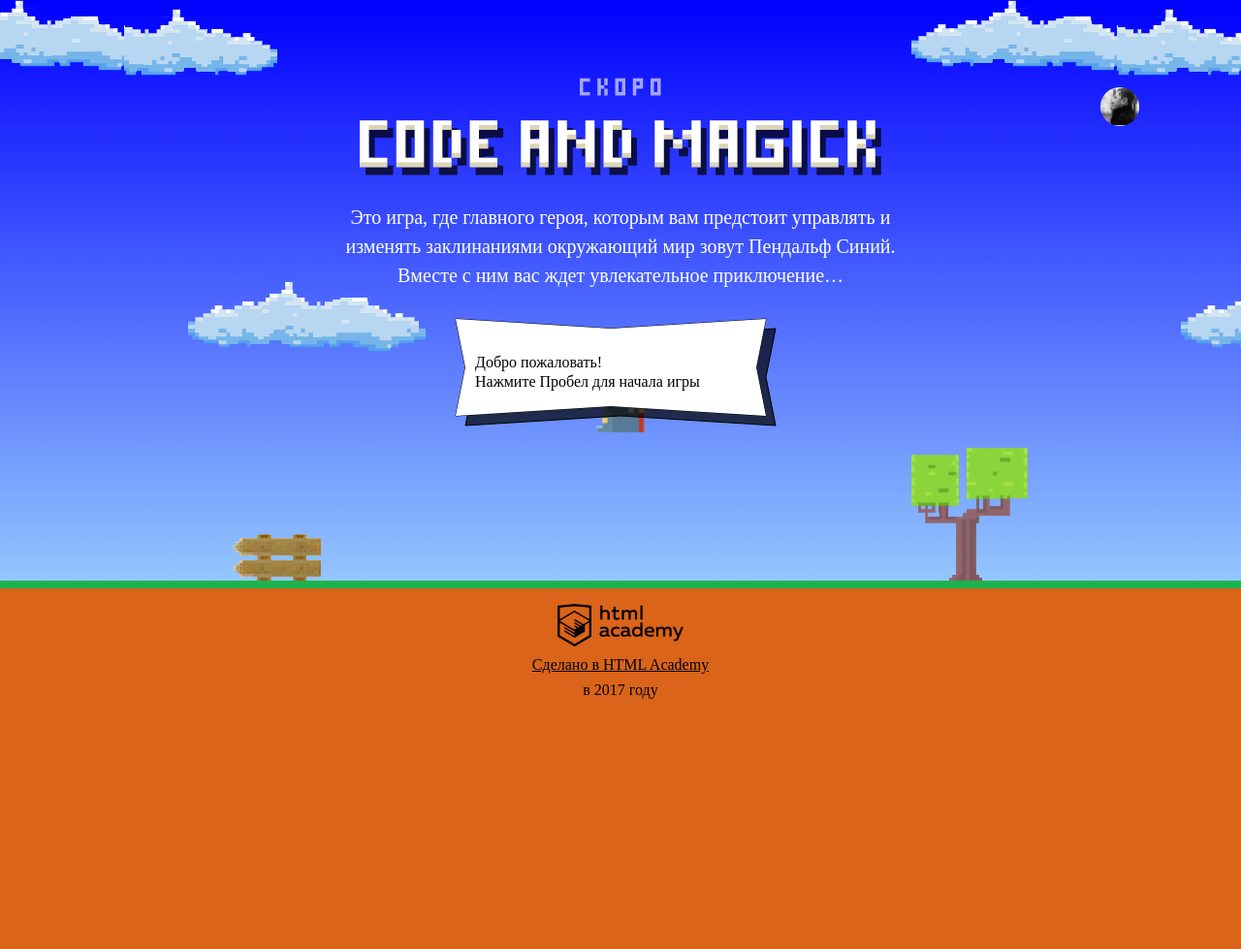
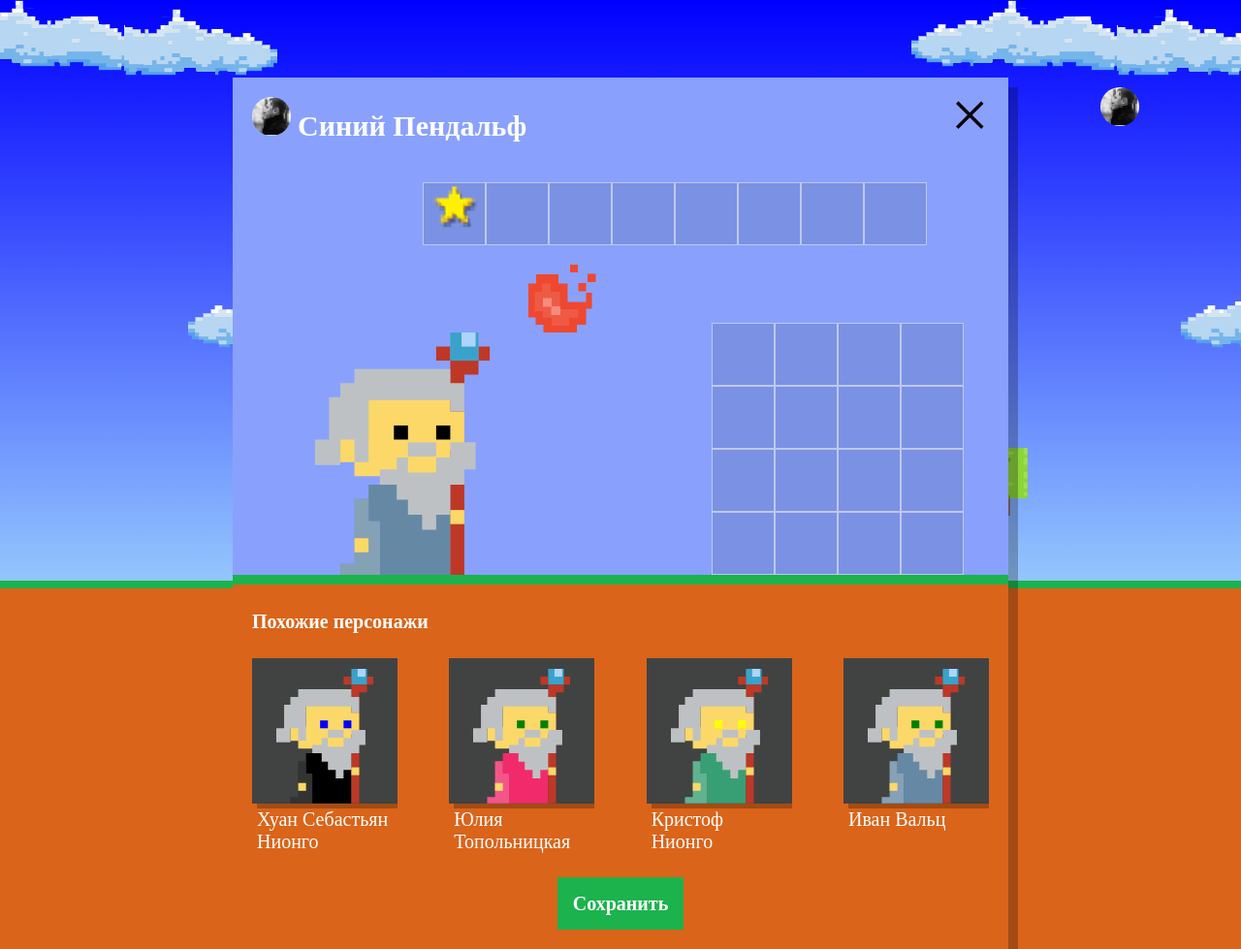
Before and after one commit to Muhammadjewel/885383-code-and-magick-18, a website: page index.html in a window 1280 px wide. Shown: the whole page at 97% size. Before the commit the page ends 800 px from the top, so only its background shows below. Drawn offline with Linux system fonts and the light colour scheme; a web font is replaced by a local one.

Commit message:
Create wizards modal

```diff
--- a/index.html
+++ b/index.html
@@ -207,6 +207,7 @@
   };
 </script>
 <script src="js/game.js"></script>
+<script src="js/setup.js"></script>
 
 </body>
 </html>
--- /dev/null
+++ b/js/setup.js
@@ -0,0 +1,62 @@
+'use strict';
+
+var showSetupModal = function () {
+  var setupModal = document.querySelector('.setup');
+  setupModal.classList.remove('hidden');
+};
+
+var getRandomInt = function (max) {
+  return Math.floor(Math.random() * Math.floor(max));
+};
+
+var generateData = function () {
+  var generatedArray = [];
+  var numberOfWizards = 4;
+  var wizardNames = ['Иван', 'Хуан Себастьян', 'Мария', 'Кристоф', 'Виктор', 'Юлия', 'Люпита', 'Вашингтон'];
+  var wizardSurnames = ['да Марья', 'Верон', 'Мирабелла', 'Вальц', 'Онопко', 'Топольницкая', 'Нионго', 'Ирвинг'];
+  var coatColors = ['rgb(101, 137, 164)', 'rgb(241, 43, 107)', 'rgb(146, 100, 161)', 'rgb(56, 159, 117)', 'rgb(215, 210, 55)', 'rgb(0, 0, 0)'];
+  var eyesColors = ['black', 'red', 'blue', 'yellow', 'green'];
+
+  for (var i = 0; i < numberOfWizards; i++) {
+    var randomWizard = {};
+    randomWizard.name = wizardNames[getRandomInt(wizardNames.length)] + ' ' + wizardSurnames[getRandomInt(wizardSurnames.length)];
+    randomWizard.coatColor = coatColors[getRandomInt(coatColors.length)];
+    randomWizard.eyesColor = eyesColors[getRandomInt(eyesColors.length)];
+    generatedArray.push(randomWizard);
+  }
+
+  return generatedArray;
+};
+
+var createWizardElements = function () {
+  var wizards = generateData();
+  var wizardElements = [];
+  var wizardTemplate = document.querySelector('#similar-wizard-template');
+
+  for (var i = 0; i < wizards.length; i++) {
+    var wizardTemplateClone = document.importNode(wizardTemplate.content, true);
+    wizardTemplateClone.querySelector('.setup-similar-label').textContent = wizards[i].name;
+    wizardTemplateClone.querySelector('.wizard-coat').style.fill = wizards[i].coatColor;
+    wizardTemplateClone.querySelector('.wizard-eyes').style.fill = wizards[i].eyesColor;
+    wizardElements.push(wizardTemplateClone);
+  }
+
+  return wizardElements;
+};
+
+var renderWizardElements = function (wizardElementsArray) {
+  var wizardsList = document.querySelector('.setup-similar-list');
+  var wizardsFragment = document.createDocumentFragment();
+  for (var i = 0; i < wizardElementsArray.length; i++) {
+    wizardsFragment.appendChild(wizardElementsArray[i]);
+  }
+  wizardsList.appendChild(wizardsFragment);
+};
+
+var showSimilarList = function () {
+  document.querySelector('.setup-similar').classList.remove('hidden');
+};
+
+showSetupModal();
+renderWizardElements(createWizardElements());
+showSimilarList();
```
